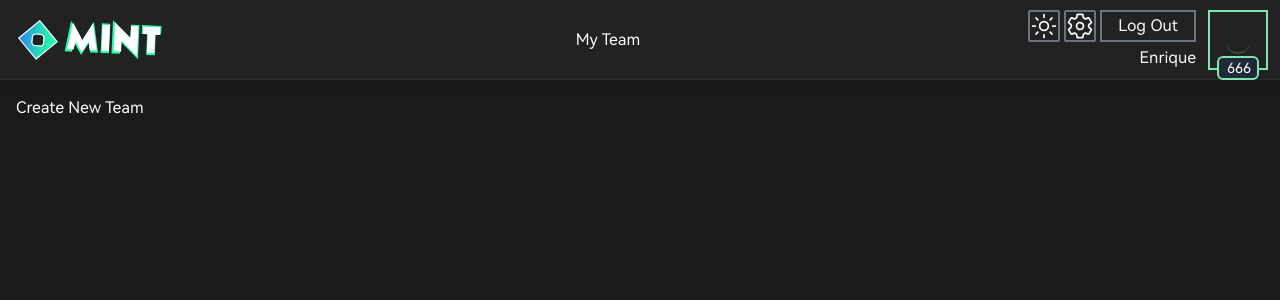
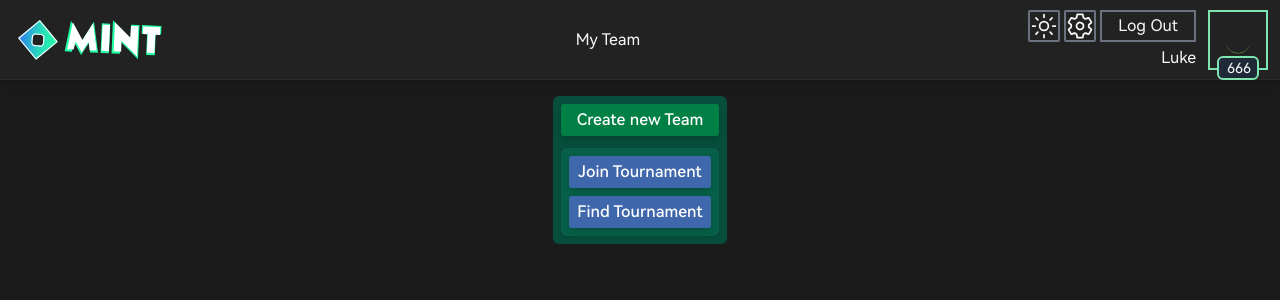
Before and after one commit to Khazoda/tournamint, a Next.js app in the folder client/: page /my_teams in a window 1280 px wide. Shown: the top 300 px of the page. Built offline with nearby package versions, Linux system fonts and the light colour scheme; no server answers.

Commit message:
global types, made variables type-safe

```diff
--- a/client/context/UserContext.tsx
+++ b/client/context/UserContext.tsx
@@ -6,41 +6,59 @@ import {
   useEffect,
   useState,
 } from 'react'
+import { IRankInfo, IStatistics, ITeam } from '../globals/types'
 
+const defaultStatistics = {
+  tournaments_played: 5,
+  tournaments_won: 2,
+  matches_won: 40,
+  people_met: 162,
+}
 export type userContextType = {
   displayName: string
   biography: string
   ign: string
   favouriteChampion: string
-  rankInfo: Object
-  statistics: Object
+  rankInfo: IRankInfo
+  statistics: IStatistics
   tournamentsMade: number
   tournaments: any
-  team: any
+  team: ITeam
 
   setUserDetails?: (
     displayName: string,
     biography: string,
     ign: string,
     favouriteChampion: string,
-    rankInfo: Object,
-    statistics: Object,
+    rankInfo: IRankInfo,
+    statistics: IStatistics,
     tournamentsMade: number,
     tournaments: any,
-    team: any
+    team: ITeam
   ) => void
 }
 
 const userContextDefaultValues: userContextType = {
-  displayName: 'Enrique',
+  displayName: 'Luke',
   biography: 'A simple biography',
   ign: 'DemolitionLuke',
-  favouriteChampion: 'Teemo',
-  rankInfo: {},
-  statistics: {},
+  favouriteChampion: 'Vi',
+  rankInfo: {
+    wins: 5,
+    losses: 5,
+    tier: 'Iron',
+    rank: 'II',
+  },
+  statistics: defaultStatistics,
   tournamentsMade: 0,
   tournaments: {},
-  team: 'ABC',
+  team: {
+    team_tag: 'ABC',
+    team_owner: 'Luke',
+    team_members: ['Luke'],
+    team_name: 'Amazing Blue Chickens',
+    team_statistics: defaultStatistics,
+  },
   setUserDetails: () => {},
 }
 const UserContext = createContext<userContextType>(userContextDefaultValues)
@@ -63,11 +81,11 @@ export function UserProvider({ children }: Props) {
     bio: string,
     ign: string,
     favouriteChampion: string,
-    rankInfo: Object,
-    statistics: Object,
+    rankInfo: IRankInfo,
+    statistics: IStatistics,
     tournamentsMade: number,
     tournaments: any,
-    team: any
+    team: ITeam
   ) => {
     updateUserDetails({
       displayName: name,
@@ -91,16 +109,16 @@ export function UserProvider({ children }: Props) {
       const biography: any = userDetails.biography
       const ign: string = userDetails.ign
       const favouriteChampion: string = userDetails.favouriteChampion
-      const rankInfo: Object = [
-        userDetails.tier,
-        userDetails.rank,
-        userDetails.wins,
-        userDetails.losses,
-      ]
-      const statistics: Object = userDetails.statistics
+      const rankInfo: IRankInfo = {
+        tier: userDetails.tier,
+        rank: userDetails.rank,
+        wins: userDetails.wins,
+        losses: userDetails.losses,
+      }
+      const statistics: IStatistics = userDetails.statistics
       const tournamentsMade: number = userDetails.tournamentsMade
       const tournaments: any = userDetails.tournaments
-      const team: any = userDetails.team
+      const team: ITeam = userDetails.team
       setUserDetails(
         displayName,
         biography,
--- /dev/null
+++ b/client/globals/types.tsx
@@ -0,0 +1,62 @@
+export interface IStatistics {
+  tournaments_played: number
+  tournaments_won: number
+  matches_won: number
+  people_met: number
+}
+
+export interface IRankInfo {
+  wins: number
+  losses: number
+  tier: string
+  rank: string
+}
+
+export interface IUser {
+  displayName: string
+  biography: string
+  ign: string
+  favouriteChampion: string
+  tournamentsMade: number
+  rankInfo: IRankInfo
+  statistics: IStatistics
+  tournaments: ITournament
+  team: ITeam
+}
+
+export interface ITeam {
+  team_tag: string
+  team_owner: string
+  team_members: Array<string>
+  team_name: string
+  team_statistics: IStatistics
+}
+
+// One Tournament has multiple Rounds
+export interface ITournament {
+  tournament_id: string
+  organized_by: IUser
+  type: 4 | 8 | 16
+  rounds: Array<IRound>
+  date_time_start: string
+  date_time_end: string
+  winning_team: ITeam
+}
+
+// One Round has multiple Matches
+export interface IRound {
+  match_id: string
+  matches: Array<IMatch>
+  date_time_start: string
+  date_time_end: string
+  round_winners: Array<ITeam>
+}
+
+// One Match has two Teams
+export interface IMatch {
+  match_id: string
+  teams: Array<ITeam>
+  date_time_start: string
+  date_time_end: string
+  match_winner: ITeam
+}
--- a/client/pages/index.tsx
+++ b/client/pages/index.tsx
@@ -8,7 +8,7 @@ import Button from '../components/common/Button'
 import { useUser } from '../context/UserContext'
 import TeamTidbit from '../components/common/TeamTidbit'
 
-import { default_card_statistics } from '../public/seed_data'
+import { default_card_statistics } from '../globals/seed_data'
 import MatchTidbit from '../components/common/MatchTidbit'
 import TournamentDisplay from '../components/common/TournamentDisplay'
 
--- a/client/pages/my_teams.tsx
+++ b/client/pages/my_teams.tsx
@@ -1,7 +1,33 @@
 import { GetStaticProps } from 'next'
+import Button from '../components/common/Button'
 
 const MyTeamsPage = () => {
-  return <main className="py-24 px-4">Create New Team</main>
+  return (
+    <main className="flex flex-col items-center py-24 px-4">
+      <div className=" flex flex-row gap-3 rounded-md bg-emerald-500 p-2 px-2 py-2 dark:bg-emerald-900 md:flex-col">
+        <Button
+          text="Create new Team"
+          noMargin
+          type="positive"
+          className="text-white-500 drop-shadow-sm"
+        ></Button>
+        <div className="flex w-[150%] flex-col gap-2 rounded-md bg-emerald-400 p-2 drop-shadow-sm dark:bg-emerald-800 md:w-auto">
+          <Button
+            text="Join Tournament"
+            noMargin
+            type="neutral"
+            className="text-white-500"
+          ></Button>
+          <Button
+            text="Find Tournament"
+            noMargin
+            type="neutral"
+            className="text-white-500"
+          ></Button>
+        </div>
+      </div>
+    </main>
+  )
 }
 
 export const getStaticProps: GetStaticProps = async (ctx) => {
```
Also changed, not shown: client/globals/seed_data.tsx (renamed from client/public/seed_data.tsx).
